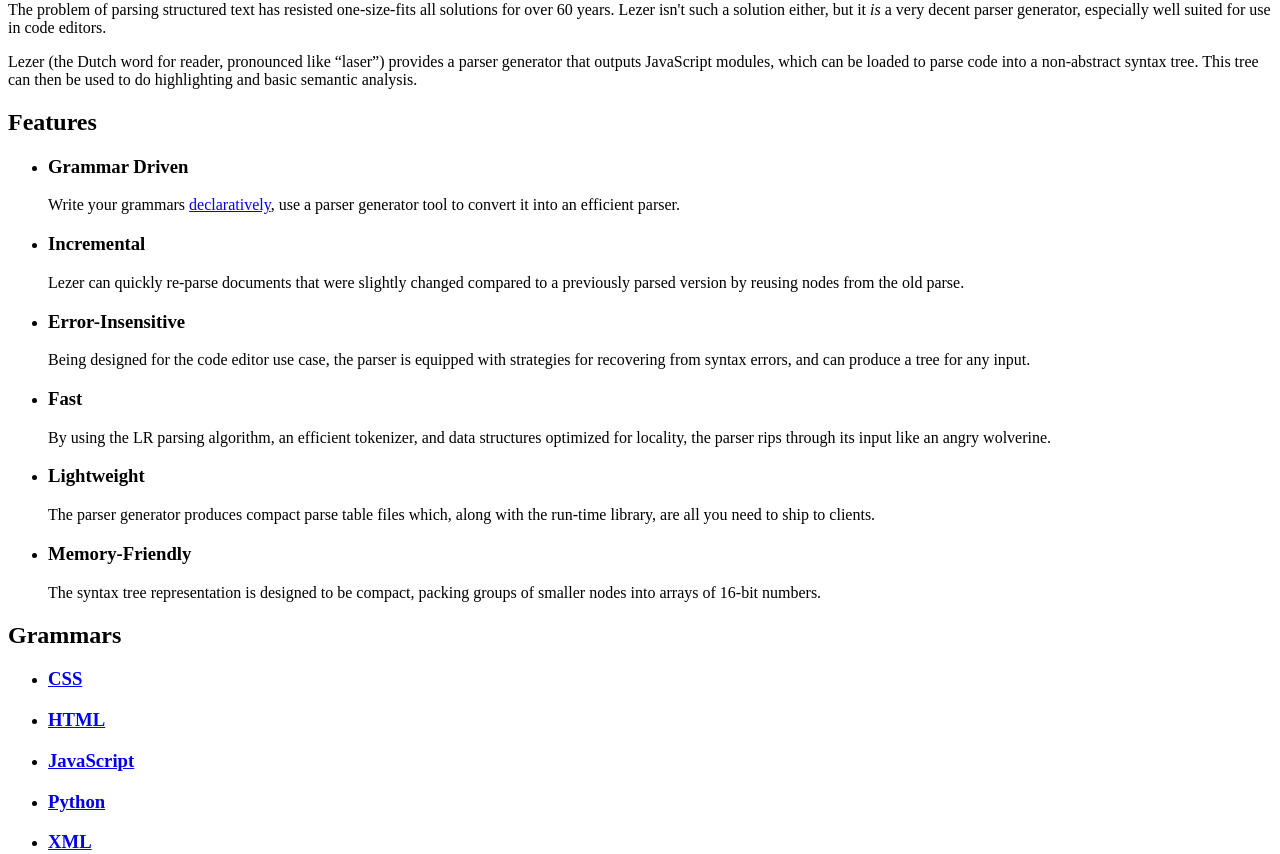
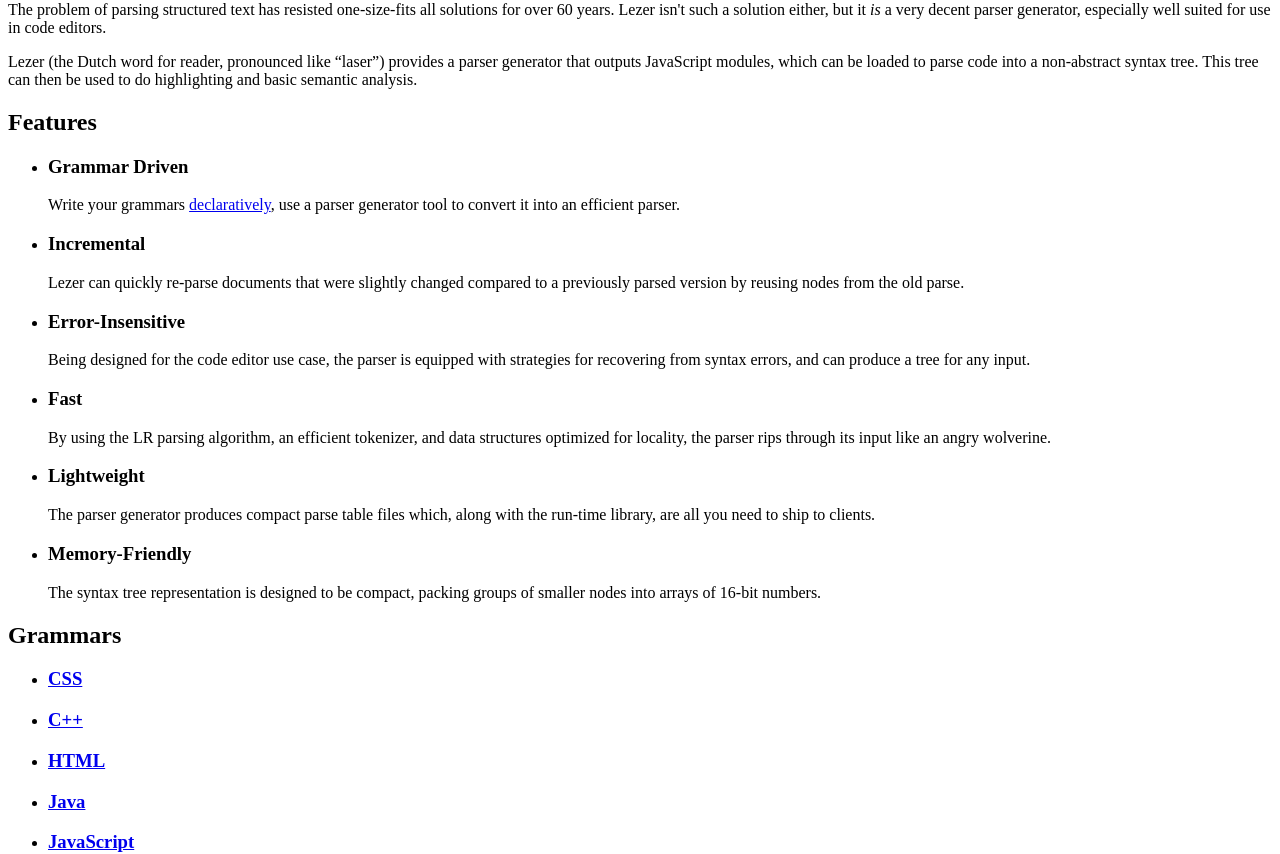
Before and after one commit to lezer-parser/website, a website: page site/index.html in a window 1280 px wide. Shown: the part 105-959 px from the top of the page. Drawn offline with Linux system fonts and the light colour scheme.

Commit message:
List C++ and Java grammars

```diff
--- a/site/index.html
+++ b/site/index.html
@@ -65,7 +65,9 @@
 
 <ul class="grid-list compact">
   <li><a href="https://github.com/lezer-parser/css" class=blocklink><h3>CSS</h3></a>
+  <li><a href="https://github.com/lezer-parser/cpp" class=blocklink><h3>C++</h3></a>
   <li><a href="https://github.com/lezer-parser/html" class=blocklink><h3>HTML</h3></a>
+  <li><a href="https://github.com/lezer-parser/java" class=blocklink><h3>Java</h3></a>
   <li><a href="https://github.com/lezer-parser/javascript" class=blocklink><h3>JavaScript</h3></a>
   <li><a href="https://github.com/lezer-parser/python" class=blocklink><h3>Python</h3></a>
   <li><a href="https://github.com/lezer-parser/xml" class=blocklink><h3>XML</h3></a>
```
